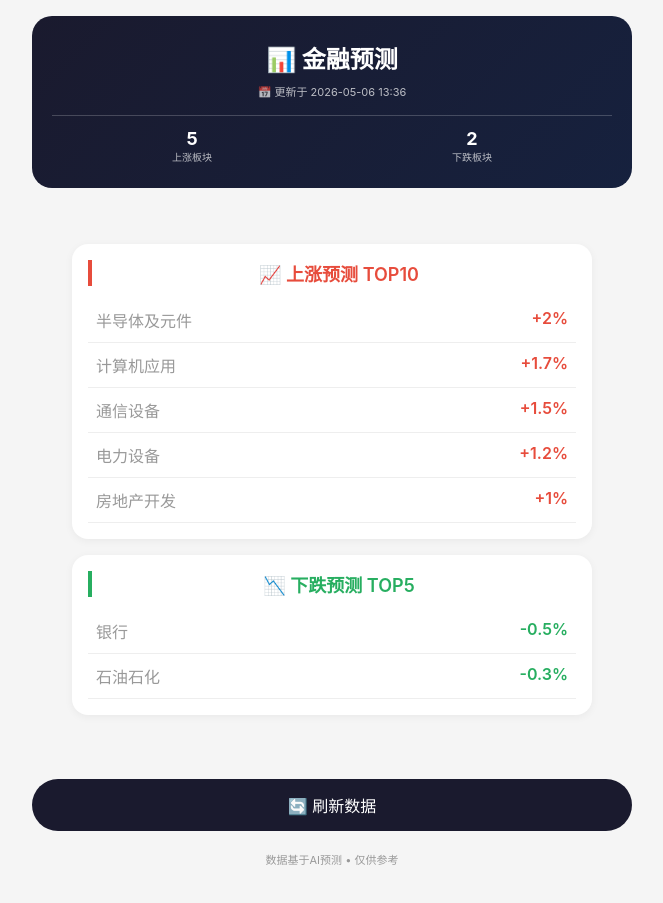
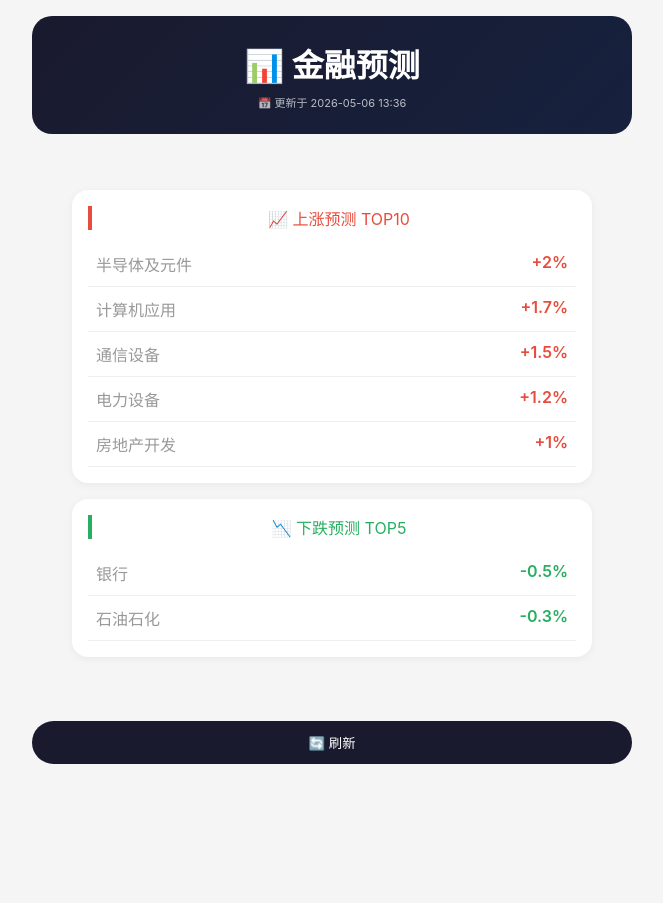
Before and after one commit to wei276666-droid/finance, a Flask app: page / in a window 1280 px wide. Shown: the whole page, without its empty margins (308-971 px from the left). After the commit the page ends 764 px from the top, so only its background shows below. Run offline with Flask 3, Linux system fonts and the light colour scheme.

Commit message:
Update index.html

```diff
--- a/templates/index.html
+++ b/templates/index.html
@@ -9,23 +9,16 @@
         body { font-family: -apple-system, BlinkMacSystemFont, 'Segoe UI', Roboto, sans-serif; background: #f5f5f5; padding: 16px; }
         .container { max-width: 600px; margin: 0 auto; }
         .header { background: linear-gradient(135deg, #1a1a2e 0%, #16213e 100%); color: white; padding: 24px 20px; border-radius: 20px; margin-bottom: 16px; text-align: center; }
-        .header h1 { font-size: 24px; }
-        .update-time { font-size: 11px; opacity: 0.7; margin-top: 8px; }
         .card { background: white; border-radius: 16px; padding: 16px; margin-bottom: 16px; box-shadow: 0 2px 8px rgba(0,0,0,0.05); }
-        .card-title { font-size: 18px; font-weight: 600; margin-bottom: 12px; padding-left: 10px; border-left: 4px solid; }
-        .card-title.up { border-left-color: #e74c3c; color: #e74c3c; }
-        .card-title.down { border-left-color: #27ae60; color: #27ae60; }
+        .card-title.up { border-left: 4px solid #e74c3c; padding-left: 10px; color: #e74c3c; margin-bottom: 12px; }
+        .card-title.down { border-left: 4px solid #27ae60; padding-left: 10px; color: #27ae60; margin-bottom: 12px; }
         .stock-item { display: flex; justify-content: space-between; padding: 10px 8px; border-bottom: 1px solid #eee; }
         .stock-change.up { color: #e74c3c; font-weight: 600; }
         .stock-change.up::before { content: "+"; }
         .stock-change.down { color: #27ae60; font-weight: 600; }
-        .refresh-btn { background: #1a1a2e; color: white; border: none; padding: 14px; border-radius: 30px; width: 100%; font-size: 16px; cursor: pointer; margin-top: 8px; }
+        .refresh-btn { background: #1a1a2e; color: white; border: none; padding: 12px; width: 100%; border-radius: 30px; margin-top: 8px; cursor: pointer; }
         .loading { text-align: center; padding: 40px; color: #999; }
-        .footer { text-align: center; font-size: 11px; color: #999; padding: 20px; }
-        .market-stats { display: flex; margin-top: 16px; padding-top: 12px; border-top: 1px solid rgba(255,255,255,0.2); }
-        .stat-item { flex: 1; text-align: center; }
-        .stat-value { font-size: 18px; font-weight: 700; }
-        .stat-label { font-size: 10px; opacity: 0.7; }
+        .update-time { font-size: 11px; opacity: 0.7; margin-top: 8px; }
     </style>
 </head>
 <body>
@@ -33,14 +26,9 @@
         <div class="header">
             <h1>📊 金融预测</h1>
             <div class="update-time" id="updateTime">加载中...</div>
-            <div class="market-stats">
-                <div class="stat-item"><div class="stat-value" id="positiveCount">--</div><div class="stat-label">上涨板块</div></div>
-                <div class="stat-item"><div class="stat-value" id="negativeCount">--</div><div class="stat-label">下跌板块</div></div>
-            </div>
         </div>
         <div id="content" class="loading">加载中...</div>
-        <button class="refresh-btn" onclick="fetchData()">🔄 刷新数据</button>
-        <div class="footer">数据基于AI预测 • 仅供参考</div>
+        <button class="refresh-btn" onclick="fetchData()">🔄 刷新</button>
     </div>
     <script>
         async function fetchData() {
@@ -51,8 +39,6 @@
                 if (result.code === 0) {
                     renderData(result.data);
                     document.getElementById('updateTime').innerHTML = '📅 更新于 ' + result.data.update_time;
-                    document.getElementById('positiveCount').innerHTML = result.data.summary.positive_count;
-                    document.getElementById('negativeCount').innerHTML = result.data.summary.negative_count;
                 }
             } catch(e) {
                 document.getElementById('content').innerHTML = '<div class="loading">加载失败</div>';
@@ -63,14 +49,11 @@
             data.top_gainers.forEach(item => {
                 html += `<div class="stock-item"><span>${item.sector}</span><span class="stock-change up">${item.prediction}%</span></div>`;
             });
+            html += '</div><div class="card"><div class="card-title down">📉 下跌预测 TOP5</div>';
+            data.top_losers.forEach(item => {
+                html += `<div class="stock-item"><span>${item.sector}</span><span class="stock-change down">${item.prediction}%</span></div>`;
+            });
             html += '</div>';
-            if (data.top_losers && data.top_losers.length > 0) {
-                html += '<div class="card"><div class="card-title down">📉 下跌预测 TOP5</div>';
-                data.top_losers.forEach(item => {
-                    html += `<div class="stock-item"><span>${item.sector}</span><span class="stock-change down">${item.prediction}%</span></div>`;
-                });
-                html += '</div>';
-            }
             document.getElementById('content').innerHTML = html;
         }
         fetchData();
```
